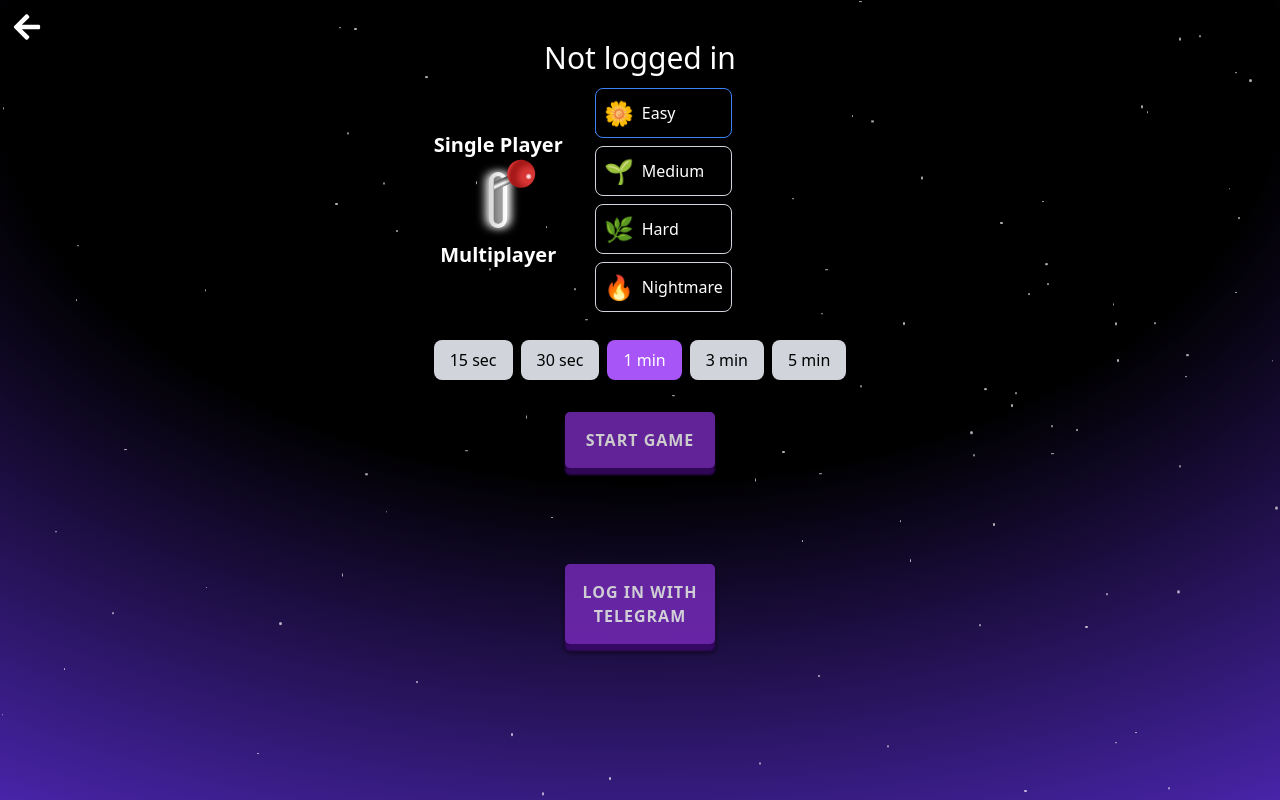
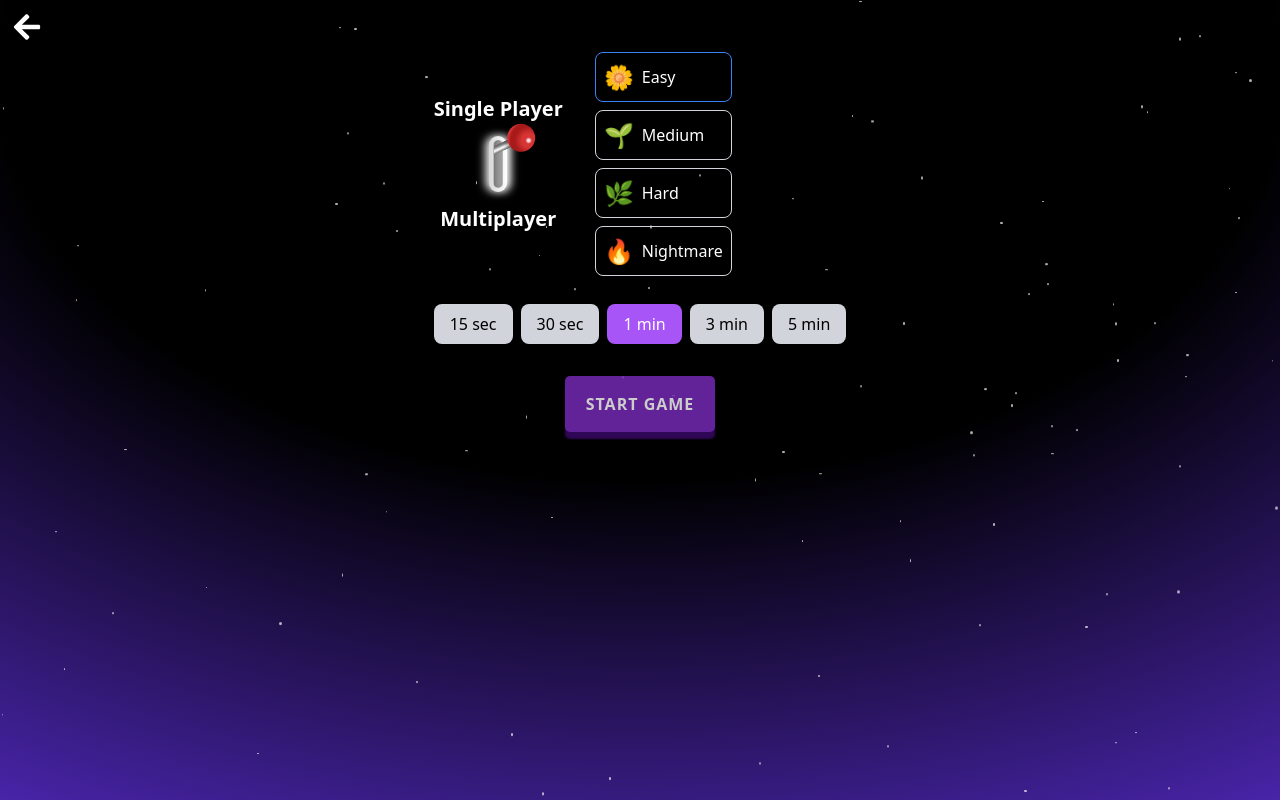
Before and after one commit to Ludis-ET/Typing-test-telegram-bot, a React (Vite) app in the folder CLIENT/: page /game1 in a window 1280 px wide. Built offline with nearby package versions, Linux system fonts and the light colour scheme; no server answers.

Commit message:
Add axios dependency and refactor user data handling in Game1 component

```diff
--- a/CLIENT/package.json
+++ b/CLIENT/package.json
@@ -12,6 +12,7 @@
   "dependencies": {
     "@headlessui/react": "^2.2.0",
     "@heroicons/react": "^2.1.5",
+    "axios": "^1.7.7",
     "framer-motion": "^11.11.11",
     "query-string": "^9.1.1",
     "react": "^18.3.1",
--- a/CLIENT/src/App.tsx
+++ b/CLIENT/src/App.tsx
@@ -1,26 +1,8 @@
-import { useEffect, useState } from "react";
 import { Route, Routes } from "react-router-dom";
 import { Home, Game1 } from "./components";
 import { motion } from "framer-motion";
-import axios from "axios";
 
 const App = () => {
-  const [userData, setUserData] = useState(null);
-
-  useEffect(() => {
-    const fetchUserData = async () => {
-      try {
-        const response = await axios.get(
-          "http://your-backend-url/api/user-data"
-        );
-        setUserData(response.data);
-      } catch (error) {
-        console.error("Error fetching user data:", error);
-      }
-    };
-
-    fetchUserData();
-  }, []);
 
   return (
     <div className="relative h-screen overflow-hidden flex flex-col items-center justify-start font-sans text-purple-light p-6">
@@ -49,8 +31,8 @@ const App = () => {
         </div>
       </div>
       <Routes>
-        <Route path="*" element={<Home userData={userData} />} />
-        <Route path="/game1" element={<Game1 userData={userData} />} />
+        <Route path="*" element={<Home />} />
+        <Route path="/game1" element={<Game1 />} />
       </Routes>
     </div>
   );
--- a/CLIENT/src/components/Game1/Game1.tsx
+++ b/CLIENT/src/components/Game1/Game1.tsx
@@ -4,6 +4,7 @@ import { FaArrowLeft } from "react-icons/fa";
 import { Link } from "react-router-dom";
 import { SinglePlayer } from "./single/SinglePlayer";
 import { Diff, Duration, Mode } from "./Select";
+import queryString from "query-string";
 
 export const Game1 = () => {
   const [roomOption, setRoomOption] = useState<string>("single");
@@ -12,20 +13,18 @@ export const Game1 = () => {
   const [multi, setMulti] = useState("");
   const [loading, setLoading] = useState<boolean>(false);
   const [display, setDisplay] = useState<number>(0);
-  const [currentUser, setCurrentUser] = useState(null);
+  const [user, setUser] = useState({
+    id: "",
+    username: "",
+  });
 
   useEffect(() => {
-    const userData = window.localStorage.getItem("telegramUser");
-    if (userData) {
-      setCurrentUser(JSON.parse(userData));
-    }
+    const { userId, userName } = queryString.parse(window.location.search);
+    setUser({
+      id: userId as string,
+      username: userName as string,
+    });
   }, []);
-
-  const handleLogin = () => {
-    // Redirect the user to the Telegram login page
-    const telegramLoginUrl = `https://telegram.me/leotypebot?start=login`;
-    window.open(telegramLoginUrl, "_self"); // or "_blank" for a new tab
-  };
 
   const handleSubmit = () => {
     setLoading(true);
@@ -56,13 +55,7 @@ export const Game1 = () => {
 
   return (
     <div className="flex flex-col items-center justify-center max-h-screen text-white p-4">
-      {currentUser ? (
-        <h1 className="text-center text-3xl">
-          Logged in as {currentUser}
-        </h1>
-      ) : (
-        <h1 className="text-center text-3xl">Not logged in</h1>
-      )}
+      {user.id} {user.username}
       <Link to="/">
         <FaArrowLeft className="text-3xl absolute text-white z-[9999] top-3 left-3" />
       </Link>
@@ -109,12 +102,6 @@ export const Game1 = () => {
           </>
         )}
       </div>
-
-      {/* Telegram Login Button */}
-      <button onClick={handleLogin} className="button mb-4">
-        Log in with Telegram
-      </button>
-
       {loading && (
         <motion.div className="absolute top-0 left-0 right-0 bottom-0 flex items-center justify-center bg-black opacity-75 z-50">
           <div className="flex flex-col items-center">
```
Also changed, not shown: 2 other files (tests, documents, lock files or other folders).
